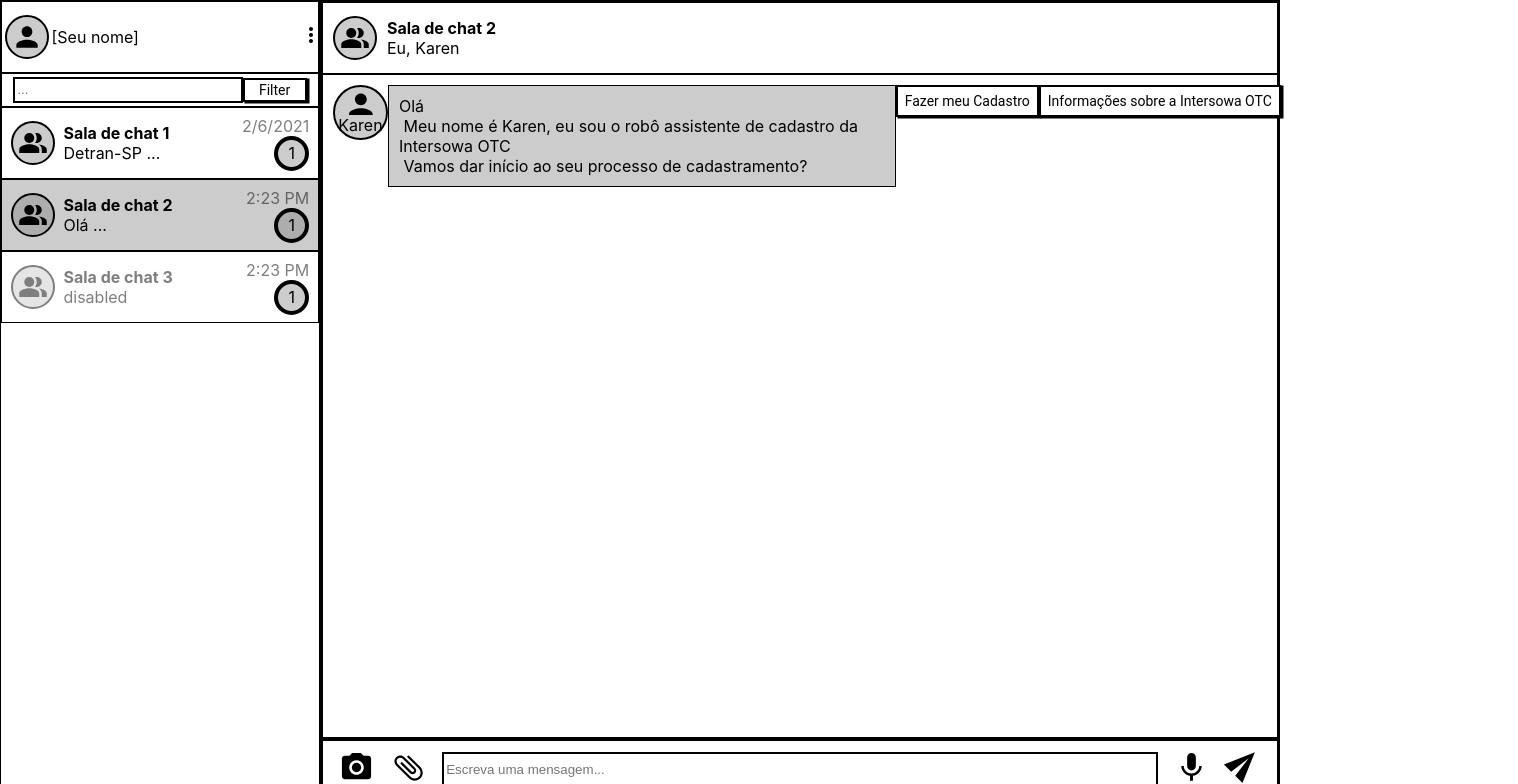
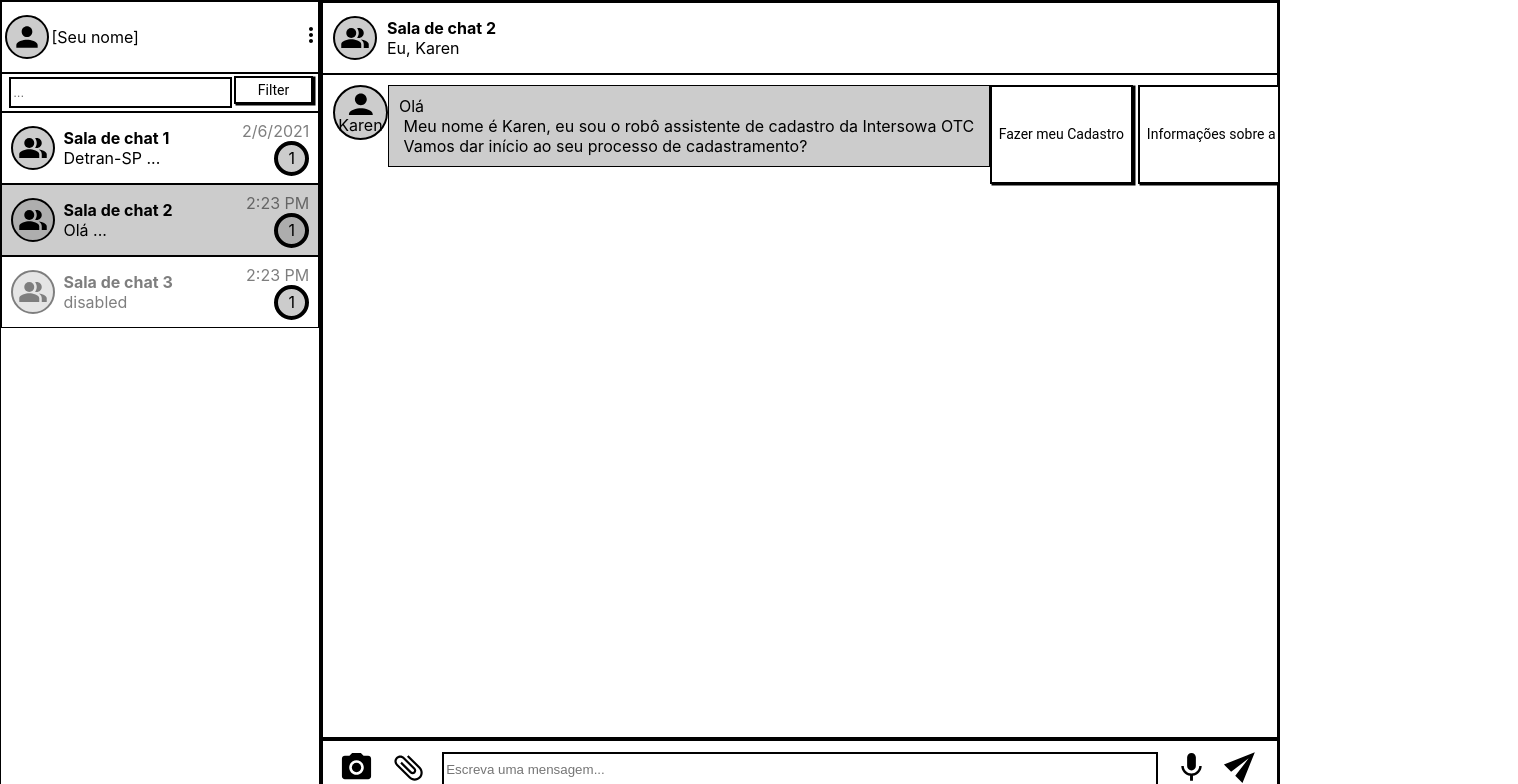
Before and after one commit to MuraraAllan/whats-app-clone, a React (Create React App) app: page / in a window 1280 px wide. Shown: the top 784 px of the page, 1518 px wide, since content can reach past the window. Built offline with nearby package versions, Linux system fonts and the light colour scheme.

Commit message:
change ActiveChatSession behavior to addMessage from same user

```diff
--- a/src/pages/mainpage/components/ActiveChatSession/ActiveChatSession.tsx
+++ b/src/pages/mainpage/components/ActiveChatSession/ActiveChatSession.tsx
@@ -8,7 +8,7 @@ import { BorderedContainer } from 'shared/components'
 const ActionContainer = styled(BorderedContainer)`height:60px;`
 // We need to calculate how much is left in user screen, considering that
 // ActionBar and Title will use 74px and 60 px, it should be all screen - 134px
-const CalcContainer = styled(BorderedContainer)`height: calc(100vh - 134px)`
+const CalcContainer = styled(BorderedContainer)`height: calc(100vh - 134px); overflow-x: hidden; overflow-y: auto;`
 const Container = styled(BorderedContainer)`height: 72px;`
 const FullWidthContainer = styled(BorderedContainer)`max-width: 100%`
 
@@ -29,7 +29,7 @@ export default function ActiveChatSessionScreen() {
       <Container item>
         <ActiveChatSessionTitle />
       </Container>
-      <CalcContainer container direction="column">
+      <CalcContainer container >
         <FullWidthContainer container item direction="column" xs={12} sm={12} md={12} lg={12} xl={12}>
           <ActiveChatSessionBody />
         </FullWidthContainer>
--- a/src/pages/mainpage/components/ActiveChatSession/ActiveChatSessionActionBar.tsx
+++ b/src/pages/mainpage/components/ActiveChatSession/ActiveChatSessionActionBar.tsx
@@ -1,4 +1,4 @@
-import React from 'react'
+import React, { useEffect, useState } from 'react'
 import AttachFile from '@material-ui/icons/AttachFile'
 import CameraAlt from '@material-ui/icons/CameraAlt'
 import Grid from '@material-ui/core/Grid'
@@ -7,12 +7,24 @@ import Send from '@material-ui/icons/Send'
 import styled from 'styled-components'
 
 import { BorderedInput } from 'shared/components'
-import { useActiveChatSession } from 'pages/mainpage/hooks'
+import { useActiveChatSession, useChatSessions } from 'pages/mainpage/hooks'
+import { useUser } from 'shared/hooks'
 
 const FullHeightContainer = styled(Grid)`height: 100%`
 
 export default function ActiveChatSessionActionBar() {
-  const { userBelongsToActiveSession } = useActiveChatSession()
+  const { activeSession, userBelongsToActiveSession } = useActiveChatSession()
+  const { addMessage } = useChatSessions()
+
+  const user = useUser()
+  const [inputState, setInputState] = useState<string>('')
+
+  const session_id = activeSession?.session_id ?? '0'
+
+  // simple effect for now, this can lead to a bug where a new message arrive from other user and current typed on BorderedInput clears out
+  useEffect(() => {
+    setInputState('')
+  }, [activeSession])
 
   if (userBelongsToActiveSession === false) {
     return (
@@ -30,13 +42,19 @@ export default function ActiveChatSessionActionBar() {
       </Grid>
       <FullHeightContainer container item xs={8} sm={7} md={8} lg={9} xl={10} alignItems="center">
         {/* implement i18n */}
-        <BorderedInput height={50} border={2} placeholder="Escreva uma mensagem..." />
+        <BorderedInput
+          onKeyDown={(ev) => ev.key === "Enter" ? addMessage(session_id, inputState, user) : null}
+          value={inputState}
+          onChange={(ev) => setInputState(ev.target.value)}
+          height={50}
+          border={2}
+          placeholder="Escreva uma mensagem..." />
       </FullHeightContainer>
       <Grid item>
         <Mic fontSize="large" />
       </Grid>
-      <Grid item>
-        <Send fontSize="large" style={{ transform: "rotate(-45deg)", marginBottom: '7px' }} />
+      <Grid item >
+        <Send data-testid="activeChatSessionActionBarSendButton" onClick={() => addMessage(session_id, inputState, user)} fontSize="large" style={{ transform: "rotate(-45deg)", marginBottom: '7px' }} />
       </Grid>
     </FullHeightContainer>
   )
--- a/src/pages/mainpage/components/ActiveChatSession/ActiveChatSessionBody.tsx
+++ b/src/pages/mainpage/components/ActiveChatSession/ActiveChatSessionBody.tsx
@@ -4,15 +4,16 @@ import styled from 'styled-components'
 import PersonIcon from '@material-ui/icons/Person';
 
 import { CircleContainer } from 'shared/components'
-import Message from 'pages/mainpage/hooks/ChatSessionsHooks';
 import InlineButtonsDisplay from './InlineButtonsDisplay'
+import { Message } from 'pages/mainpage/hooks/ChatSessionsHooks';
 import TextMessageDisplay from './TextMessageDisplay'
 import { useActiveChatSession } from 'pages/mainpage/hooks'
+import { useUser } from 'shared/hooks';
 
-const GridPadded = styled(Grid)`padding: 10px`
-
+const GridPadded = styled(Grid)`padding: 10px;`
 export default function ActiveChatSessionBody() {
   const { activeSession } = useActiveChatSession()
+  const user = useUser()
 
   if (activeSession == null) {
     return null
@@ -28,8 +29,9 @@ export default function ActiveChatSessionBody() {
   // message can use 70 % of width
   // inline buttons can use entire screen
 
-  // iterate over all messages, if there is a message with textMessage then render the message and it's inlineButtons if present
-  // if not check for inlineButtons, render inlineButtons if present
+  // iterate over all messages;
+  // render textMessagethe and inlineButtons if present
+  // render inlineButtons if present
   // when we implement sendAudio we should look for the presence in Message Object
   // and return it before rendering textMessages, side-effect is messages audio will not join the message loop
   // this logic needs to be wrapped in a test that expects that container follows its logical behavior
@@ -37,18 +39,20 @@ export default function ActiveChatSessionBody() {
   return <>
     {activeSession?.messages?.map((message, index) => {
       if (message.textMessage != null) {
+        const isCurrentUserMessage = message.user.user_id === user.user_id
         return (
-          <GridPadded key={index} container direction="row" >
-            <UserAvatarWithName message={message} />
-            <TextMessageDisplay message={message} />
+          <GridPadded key={index} container direction="row" justify={isCurrentUserMessage === true ? "flex-end" : "flex-start"} >
+            {isCurrentUserMessage === false ? <UserAvatarWithName message={message} /> : null}
+            <TextMessageDisplay message={message} isCurrentUserMessage={isCurrentUserMessage} />
           </GridPadded>
         )
       }
       if (message.inlineButtons != null) {
+        const isCurrentUserMessage = message.user.user_id === user.user_id
         return (
-          <GridPadded key={index} container direction="row" >
-            <UserAvatarWithName message={message} style={{ marginRight: '4px' }} />
-            <InlineButtonsDisplay inlineButtons={message.inlineButtons} />
+          <GridPadded key={index} container direction="row" justify={isCurrentUserMessage === true ? "flex-end" : "flex-start"}>
+            {isCurrentUserMessage === false ? <UserAvatarWithName message={message} style={{ marginRight: '4px' }} /> : null}
+            <InlineButtonsDisplay inlineButtons={message.inlineButtons} isCurrentUserMessage={isCurrentUserMessage} />
           </GridPadded>
         )
       }
--- a/src/pages/mainpage/components/ActiveChatSession/InlineButtonsDisplay.tsx
+++ b/src/pages/mainpage/components/ActiveChatSession/InlineButtonsDisplay.tsx
@@ -1,22 +1,18 @@
 import React from 'react'
 import { Grid } from '@material-ui/core'
-import styled from 'styled-components'
 
-import Message from 'pages/mainpage/hooks/ChatSessionsHooks'
+import { Message } from 'pages/mainpage/hooks/ChatSessionsHooks'
 import { ShadowedButton } from 'shared/components/ShadowedButton'
 
-const InlineButtonContainer = styled(Grid)`display: table;`
-
-export default function InlineButtonsDisplay({ inlineButtons }: { inlineButtons: Message["inlineButtons"] }) {
-
+export default function InlineButtonsDisplay({ inlineButtons, isCurrentUserMessage }: { inlineButtons: Message["inlineButtons"], isCurrentUserMessage: boolean }) {
   return (
-    <InlineButtonContainer item container sm={10} md={10} lg={10} xl={10}>
+    <Grid data-testid="inlineButtonsGrid" item container sm={10} md={10} lg={10} xl={10} justify={isCurrentUserMessage ? 'flex-end' : 'flex-start'}>
       {inlineButtons?.map((button, index) => {
-        return <ShadowedButton key={index} marginRight={5} marginBottom={5}>
-          {button.label}
+        return <ShadowedButton key={index} margin={"0px 5px 3px 0px"} >
+          <span>{button.label}</span>
         </ShadowedButton>
       })}
-    </InlineButtonContainer>
+    </Grid>
   )
 
 }
--- a/src/pages/mainpage/components/ActiveChatSession/TextMessageDisplay.tsx
+++ b/src/pages/mainpage/components/ActiveChatSession/TextMessageDisplay.tsx
@@ -3,21 +3,21 @@ import styled from 'styled-components'
 import { Grid } from '@material-ui/core'
 
 import { BorderedContainer } from 'shared/components'
-import Message from 'pages/mainpage/hooks/ChatSessionsHooks'
+import { Message } from 'pages/mainpage/hooks/ChatSessionsHooks'
 import InlineButtonsDisplay from './InlineButtonsDisplay'
 
-const MessageContainer = styled(BorderedContainer)`max-width: 65%; overflow: hidden; padding: 10px; margin-bottom: 5px; background-color: #80808066;`
+const MessageContainer = styled(BorderedContainer)`max-width: 90%; overflow: hidden; padding: 10px; margin-bottom: 5px; background-color: #80808066;`
 
-export default function TextMessageDisplay({ message }: { message: Message }) {
+export default function TextMessageDisplay({ message, isCurrentUserMessage }: { message: Message, isCurrentUserMessage: boolean }) {
 
   return (
-    <Grid container direction="column" style={{ maxWidth: '80%' }}>
+    <Grid data-testid="textMessageDisplayGrid" container direction="column" style={{ maxWidth: '90%', alignItems: isCurrentUserMessage ? 'flex-end' : 'flex-start' }}>
       <MessageContainer>
-        <span data-testid="textMessageDisplay" style={{ whiteSpace: 'pre-wrap' }}>
+        <span data-testid="textMessageDisplay" style={{ whiteSpace: 'pre-wrap', overflowWrap: 'anywhere' }}>
           {message.textMessage}
         </span>
       </MessageContainer>
-      {message.inlineButtons != null ? <InlineButtonsDisplay inlineButtons={message.inlineButtons} /> : null}
+      {message.inlineButtons != null ? <InlineButtonsDisplay inlineButtons={message.inlineButtons} isCurrentUserMessage={isCurrentUserMessage} /> : null}
     </Grid>
   )
 }
--- a/src/pages/mainpage/components/FilterArea/FilterArea.tsx
+++ b/src/pages/mainpage/components/FilterArea/FilterArea.tsx
@@ -6,9 +6,9 @@ import { ShadowedButton } from 'shared/components/ShadowedButton';
 export default function FilterArea() {
 
   return (
-    <BorderedContainer container justify="center" alignItems="center">
-      <BorderedInput placeholder="..." border={2} width={70} height={65} />
-      <ShadowedButton width={20} height={75} marginLeft={2} marginTop={5} marginBottom={5}>Filter</ShadowedButton>
+    <BorderedContainer container justify="flex-end" alignItems="center">
+      <BorderedInput placeholder="..." border={2} width={68} height={65} />
+      <ShadowedButton width={25} height={75} margin={"0px 5px 5px 2px"}>Filter</ShadowedButton>
     </BorderedContainer>
   )
 }
```
